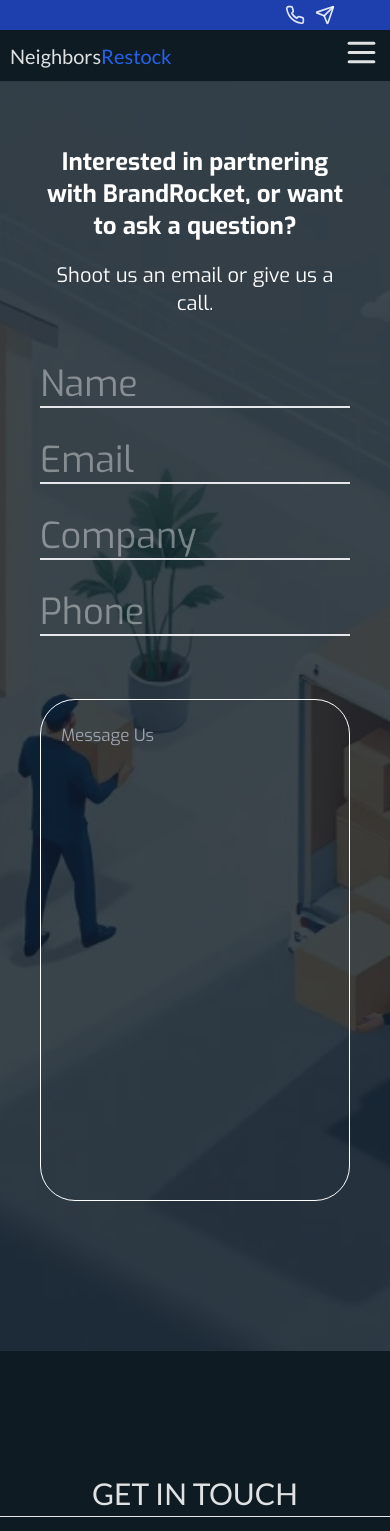
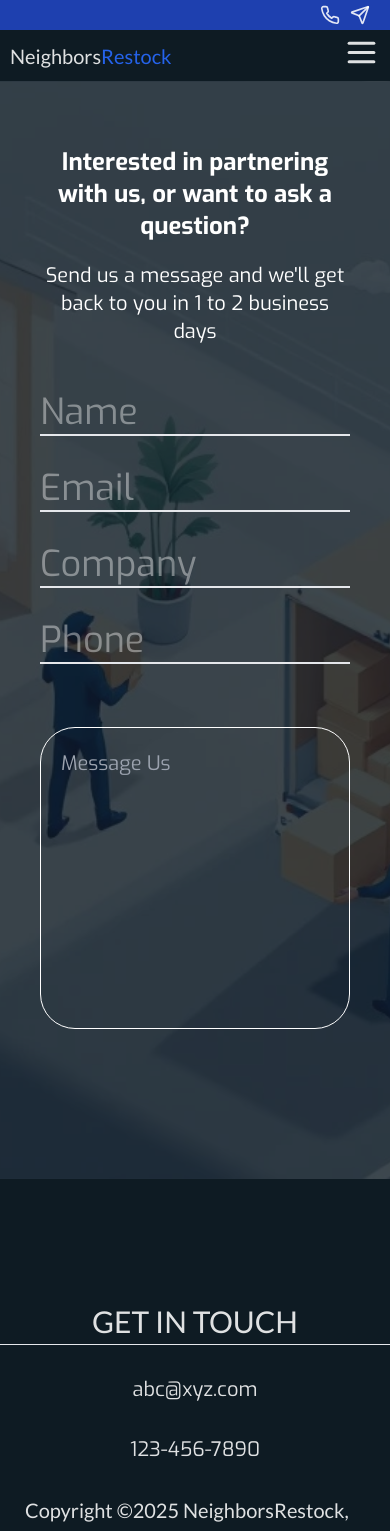
Before and after one commit to NeighborsRestock/neighbors-restock, a React (Vite) app: page /neighbors-restock/contact in a window 390 px wide. Shown: the top 1531 px of the page. Built offline with nearby package versions, Linux system fonts and the light colour scheme.

Commit message:
Mobile responsive

```diff
--- a/src/components/Header/ContactBar.tsx
+++ b/src/components/Header/ContactBar.tsx
@@ -4,7 +4,7 @@
 export const ContactBar = () => {
   return (
     <header className="w-screen h-auto">
-      <section className="bg-blue-800 flex justify-end items-center pr-[50px]">
+      <section className="bg-blue-800 flex justify-end items-center pr-[50px] tablet:pr-[15px]">
         <a href={`tel: + ${PHONE_NUMBER}`}>
           <Icons
             iconName="PHONE"
--- a/src/components/Header/StickyNavbar.tsx
+++ b/src/components/Header/StickyNavbar.tsx
@@ -1,5 +1,3 @@
-import { Link } from "react-router-dom";
-import { APP_ROUTES, LINKS } from "@/config/routes";
 import useDeviceSize from "@/hooks/useDeviceSize";
 import Icons from "../Icons/Icons";
 import { NavLinks } from "./NavLinks";
@@ -43,10 +41,11 @@
             className={`
               overflow-hidden z-40
               transition-all duration-500 ease-in-out *:mb-[10px]
-              ${isCollapsed ? "h-[150px]" : "h-[0px]"}
+              *:transition-all *:duration-300 *:ease-in-out
+              ${isCollapsed ? "h-[150px] *:opacity-1" : "h-[0px] *:opacity-0"}
               pr-[10px] border-r-blue-500 border-solid
               border-r-2 absolute right-0
-              flex flex-col justify-around text-nowrap text-right
+              flex flex-col justify-between text-nowrap text-right
               top-[50px]`}
           />
         </div>
--- a/src/config/constants.tsx
+++ b/src/config/constants.tsx
@@ -6,9 +6,9 @@
 
 export const HERO_TEXT = "Learn about us";
 
-export const CONTACT_US_TITLE = `Interested in partnering with BrandRocket, or want to ask a question?`;
+export const CONTACT_US_TITLE = `Interested in partnering with us, or want to ask a question?`;
 
-export const CONTACT_US_SUBTEXT = `Shoot us an email or give us a call.`;
+export const CONTACT_US_SUBTEXT = `Send us a message and we'll get back to you in 1 to 2 business days`;
 
 export const ABOUT_US_SUMMARY = `
 Lorem ipsum dolor sit amet consectetur
--- a/src/pages/Contact.tsx
+++ b/src/pages/Contact.tsx
@@ -23,7 +23,7 @@
   return (
     <main className="min-h-screen">
       <ParallaxHero>
-        <section className="flex flex-col size-full font-sans px-[100px] pb-[150px] pt-[75px] tablet:pt-[20px] mobile:pt-[15px] mobile:px-[40px]">
+        <section className="flex flex-col desktop:h-screen size-full font-sans px-[100px] pb-[150px] pt-[75px] tablet:pt-[20px] mobile:pt-[15px] mobile:px-[40px]">
           <section className="text-center py-[50px]">
             {(
               <h1 className="text-4xl tablet:text-2xl font-exo pb-[20px] font-semibold">
@@ -37,16 +37,16 @@
               action=""
               className="size-full flex *:flex-1 gap-[7vw] tablet:flex-col justify-between items-center"
             >
-              <section className="*:mb-[20px] tablet:w-full  h-full flex flex-col justify-evenly">
+              <section className="*:mb-[20px] tablet:w-full h-full flex flex-col justify-evenly">
                 <FloatingLabelInput id={"Name"} label={"Name"} />
                 <FloatingLabelInput id={"Email"} type="email" label={"Email"} />
                 <FloatingLabelInput id={"Company"} label={"Company"} />
                 <FloatingLabelInput id={"Phone"} type="tel" label={"Phone"} />
               </section>
-              <section className="text-2xl tablet:text-[17px] tablet:w-full border-white border-[1px] border-solid font-exo h-full flex rounded-[35px] overflow-hidden">
+              <section className="text-2xl h-full tablet:text-[20px] tablet:w-full border-white border-[1px] border-solid font-exo h-full flex rounded-[35px] overflow-hidden">
                 <textarea
                   onChange={handleChange}
-                  className="size-full focus:outline-none tablet:h-[500px] resize-none bg-transparent p-5"
+                  className="size-full tablet:h-[300px] focus:outline-none resize-none bg-transparent p-5"
                   name="Message"
                   value={value}
                   placeholder="Message Us"
--- a/src/pages/Landing.tsx
+++ b/src/pages/Landing.tsx
@@ -11,16 +11,16 @@
 export const Landing = () => {
   return (
     <main className="w-screen">
-      <ParallaxHero>
+      <ParallaxHero className="h-[95vh]">
         <section className="pb-[100px]">
           <h1 className="text-4xl font-exo md:text-6xl mb-4">{HERO_TEXT}</h1>
         </section>
       </ParallaxHero>
       <section className="w-screen h-auto flex justify-around items-center py-[100px] flex-col px-[25px] bg-slate-100">
-        <p className="text-gray-700 text-[18px] font-[550] mb-[20px] w-[70%]">
+        <p className="text-gray-700 text-[18px] tablet:text-center tablet:w-[90%] font-[550] mb-[20px] w-[70%]">
           {ABOUT_US_SUMMARY}
         </p>
-        <h3 className="text-[45px] mb-[30px] font-exo text-[#212529] font-[700]">
+        <h3 className="text-[45px] tablet:text-center mb-[30px] font-exo text-[#212529] font-[700]">
           {ABOUT_US_TITLE}
         </h3>
         <div className="flex justify-center items-start tablet:flex-col tablet:mb-[5px]">
```
